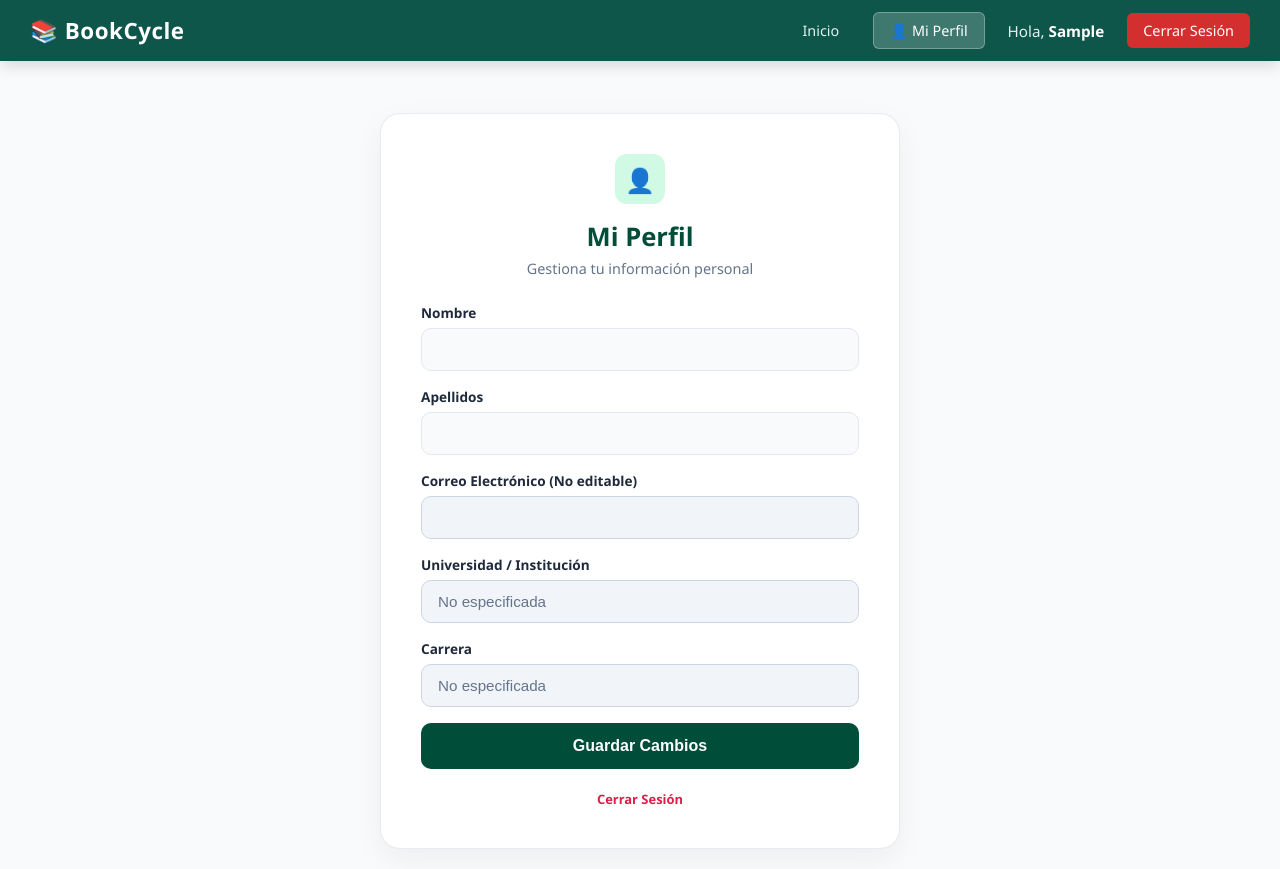
After one commit to cristopherocampo/proyecto-ambiente-web, a PHP site: template app/views/perfil/index.php in a window 1280 px wide. The commit adds this page. Run offline with PHP 8.4, Linux system fonts and the light colour scheme; the template is opened without the code that fills it, so the values that code supplies are empty; the visitor is signed in with stand-in values (Sample User, id 1); some libraries are stand-ins or nearby versions.

Commit message:
Perfil
perfil

```diff
--- a/app/controllers/AuthController.php
+++ b/app/controllers/AuthController.php
@@ -1,5 +1,5 @@
 <?php
-require_once '../app/core/Controller.php';
+require_once 'app/core/Controller.php';
 
 class AuthController extends Controller {
 
@@ -27,14 +27,14 @@ class AuthController extends Controller {
             $email = trim($_POST['email'] ?? '');
             $password = $_POST['password'] ?? '';
 
-            $userModel = $this->model('User');
+            $userModel = $this->model('UserEstudiante');
             $user = $userModel->getByEmail($email);
 
             if ($user && password_verify($password, $user['password'])) {
                 $_SESSION['user_id'] = $user['id'];
                 $_SESSION['user_name'] = $user['nombre'];
 
-                $this->redirect('/user/index');
+                $this->redirect('/home/index');
             } else {
                 $this->view('auth/login', ['error' => 'Correo o contraseña incorrectos']);
             }
--- a/app/controllers/RegistroController.php
+++ b/app/controllers/RegistroController.php
@@ -1,5 +1,5 @@
 <?php
-require_once '../app/core/Controller.php';
+require_once 'app/core/Controller.php';
 
 class RegistroController extends Controller {
 
@@ -14,7 +14,7 @@ class RegistroController extends Controller {
             $this->redirect('/user/index');
         }
 
-        $userModel = $this->model('User');
+        $userModel = $this->model('UserEstudiante');
 
         $data = [
             'instituciones' => $userModel->getInstituciones(),
@@ -33,7 +33,7 @@ class RegistroController extends Controller {
             $institucion_id = $_POST['institucion_id'] ?? null;
             $carrera_id     = $_POST['carrera_id'] ?? null;
 
-            $userModel = $this->model('User');
+            $userModel = $this->model('UserEstudiante');
 
 
             $data = [
--- a/app/core/App.php
+++ b/app/core/App.php
@@ -8,12 +8,12 @@ class App {
     public function __construct() {
         $url = $this->parseUrl();
 
-        if (isset($url[0]) && file_exists('../app/controllers/' . ucfirst($url[0]) . 'Controller.php')) {
+        if (isset($url[0]) && file_exists('app/controllers/' . ucfirst($url[0]) . 'Controller.php')) {
             $this->controller = ucfirst($url[0]) . 'Controller';
             unset($url[0]);
         }
 
-        require_once '../app/controllers/' . $this->controller . '.php';
+        require_once 'app/controllers/' . $this->controller . '.php';
         $this->controller = new $this->controller;
 
         if (isset($url[1])) {
--- a/app/core/Controller.php
+++ b/app/core/Controller.php
@@ -1,13 +1,13 @@
 <?php
 class Controller {
     public function model($model) {
-        require_once '../app/models/' . $model . '.php';
+        require_once 'app/models/' . $model . '.php';
         return new $model();
     }
 
     public function view($view, $data = []) {
-        if (file_exists('../app/views/' . $view . '.php')) {
-            require_once '../app/views/' . $view . '.php';
+        if (file_exists('app/views/' . $view . '.php')) {
+            require_once 'app/views/' . $view . '.php';
         } else {
             die("La vista $view no existe.");
         }
--- a/app/views/layouts/header.php
+++ b/app/views/layouts/header.php
@@ -4,9 +4,7 @@
     <meta charset="UTF-8">
     <meta name="viewport" content="width=device-width, initial-scale=1.0">
     <title>BookCycle - Plataforma de Intercambio Académico</title>
-    <link rel="stylesheet" href="<?= BASE_URL ?>/css/style.css">
-
-
+    <link rel="stylesheet" href="<?= BASE_URL ?>/public/css/style.css">
     <script src="https://cdn.jsdelivr.net/npm/sweetalert2@11"></script>
 </head>
 <body>
@@ -14,23 +12,23 @@
     <?php if (isset($_SESSION['user_id'])): ?>
     <nav class="navbar">
         <div class="nav-brand">
-            <a href="<?= BASE_URL ?>/user/index" style="text-decoration: none; color: inherit;">
+            <a href="<?= BASE_URL ?>/home/index">
                 📚 BookCycle
             </a>
         </div>
 
         <div class="nav-menu">
-            <a href="<?= BASE_URL ?>/user/index" class="btn btn-secondary btn-sm">Inicio</a>
+            <a href="<?= BASE_URL ?>/home/index" class="btn-nav">Inicio</a>
 
-            <a href="<?= BASE_URL ?>/perfil/index" class="btn btn-primary btn-sm">
+            <a href="<?= BASE_URL ?>/perfil/index" class="btn-nav btn-primary-nav">
                 👤 Mi Perfil
             </a>
 
             <span class="nav-user">
-                Hola, <strong><?= htmlspecialchars($_SESSION['user_name'] ?? 'Estudiante') ?></strong>
+                Hola, <strong><?= htmlspecialchars($_SESSION['user_nombre'] ?? $_SESSION['user_name'] ?? 'Estudiante') ?></strong>
             </span>
 
-            <a href="<?= BASE_URL ?>/auth/logout" class="btn btn-danger btn-sm">Cerrar Sesión</a>
+            <a href="<?= BASE_URL ?>/auth/logout" class="btn-nav btn-logout-nav">Cerrar Sesión</a>
         </div>
     </nav>
     <?php endif; ?>
--- /dev/null
+++ b/app/views/perfil/index.php
@@ -0,0 +1,52 @@
+<?php require_once 'app/views/layouts/header.php'; ?>
+
+<div class="login-wrapper">
+    <div class="glass-card profile-card">
+        <div class="auth-header">
+            <div class="logo-icon">👤</div>
+            <h2>Mi Perfil</h2>
+            <p class="subtitle">Gestiona tu información personal</p>
+        </div>
+
+        <?php if (!empty($data['mensaje'])): ?>
+            <div class="alert alert-<?= $data['mensaje']['tipo'] === 'exito' ? 'success' : 'danger' ?>">
+                <?= $data['mensaje']['texto'] ?>
+            </div>
+        <?php endif; ?>
+
+        <form action="<?= BASE_URL ?>/perfil/actualizar" method="POST" class="auth-form">
+            <div class="form-group">
+                <label for="nombre">Nombre</label>
+                <input type="text" id="nombre" name="nombre" class="form-control" value="<?= htmlspecialchars($data['usuario']['nombre'] ?? '') ?>" required>
+            </div>
+
+            <div class="form-group">
+                <label for="apellidos">Apellidos</label>
+                <input type="text" id="apellidos" name="apellidos" class="form-control" value="<?= htmlspecialchars($data['usuario']['apellidos'] ?? '') ?>" required>
+            </div>
+
+            <div class="form-group">
+                <label for="correo">Correo Electrónico (No editable)</label>
+                <input type="email" id="correo" class="form-control input-disabled" value="<?= htmlspecialchars($data['usuario']['correo'] ?? '') ?>" disabled readonly>
+            </div>
+
+            <div class="form-group">
+                <label for="institucion">Universidad / Institución</label>
+                <input type="text" id="institucion" class="form-control input-disabled" value="<?= htmlspecialchars($data['usuario']['institucion'] ?? 'No especificada') ?>" disabled readonly>
+            </div>
+
+            <div class="form-group">
+                <label for="carrera">Carrera</label>
+                <input type="text" id="carrera" class="form-control input-disabled" value="<?= htmlspecialchars($data['usuario']['carrera'] ?? 'No especificada') ?>" disabled readonly>
+            </div>
+
+            <button type="submit" class="btn-primary">Guardar Cambios</button>
+        </form>
+
+        <div class="auth-footer" style="margin-top: 20px;">
+            <a href="<?= BASE_URL ?>/auth/logout" class="btn-logout">Cerrar Sesión</a>
+        </div>
+    </div>
+</div>
+
+<?php require_once 'app/views/layouts/footer.php'; ?>
--- a/public/css/style.css
+++ b/public/css/style.css
@@ -1,16 +1,16 @@
-/* ===================================================
+/*
    ESTILOS LOGIN Y REGISTRO
-   =================================================== */
+   */
 :root {
-    --primary-color: #004D3A;        /* Verde oscuro BookCycle */
-    --primary-hover: #003326;        /* Verde más oscuro para hover */
-    --accent-color: #4cd9a4;         /* Verde claro de marca */
-    --bg-light: #f8fafc;             /* Fondo gris muy suave */
-    --card-bg: #ffffff;              /* Fondo blanco para tarjetas */
-    --text-color: #1e293b;           /* Texto principal */
-    --text-muted: #64748b;          /* Texto secundario */
-    --border-color: #e2e8f0;        /* Borde de inputs */
-    --input-bg: #f8fafc;             /* Fondo de inputs */
+    --primary-color: #004D3A;
+    --primary-hover: #003326;
+    --accent-color: #4cd9a4;
+    --bg-light: #f8fafc;
+    --card-bg: #ffffff;
+    --text-color: #1e293b;
+    --text-muted: #64748b;
+    --border-color: #e2e8f0;
+    --input-bg: #f8fafc;
 }
 
 body {
@@ -204,3 +204,123 @@ body {
     color: #166534;
     border: 1px solid #bbf7d0;
 }
+
+/* ESTILOS HEADER */
+
+.navbar {
+    display: flex;
+    justify-content: space-between;
+    align-items: center;
+    padding: 12px 30px;
+    background: rgba(0, 77, 64, 0.95);
+    backdrop-filter: blur(10px);
+    box-shadow: 0 4px 15px rgba(0, 0, 0, 0.15);
+    color: #ffffff;
+    position: sticky;
+    top: 0;
+    z-index: 1000;
+}
+
+.nav-brand a {
+    font-size: 1.4rem;
+    font-weight: bold;
+    color: #ffffff !important;
+    text-decoration: none;
+    letter-spacing: 0.5px;
+}
+
+.nav-menu {
+    display: flex;
+    align-items: center;
+    gap: 18px;
+}
+
+.nav-user {
+    font-size: 0.95rem;
+    color: #e0f2f1;
+    margin: 0 5px;
+}
+
+.nav-user strong {
+    color: #ffffff;
+    text-transform: capitalize;
+}
+
+
+.btn-nav {
+    text-decoration: none;
+    color: #e0f2f1;
+    font-size: 0.9rem;
+    font-weight: 500;
+    padding: 8px 16px;
+    border-radius: 6px;
+    transition: all 0.3s ease;
+}
+
+.btn-nav:hover {
+    background: rgba(255, 255, 255, 0.15);
+    color: #ffffff;
+}
+
+.btn-primary-nav {
+    background: rgba(255, 255, 255, 0.2);
+    border: 1px solid rgba(255, 255, 255, 0.3);
+    color: #ffffff !important;
+}
+
+.btn-primary-nav:hover {
+    background: rgba(255, 255, 255, 0.3);
+    transform: translateY(-1px);
+}
+
+.btn-logout-nav {
+    background-color: #d32f2f;
+    color: #ffffff !important;
+}
+
+.btn-logout-nav:hover {
+    background-color: #b71c1c;
+    box-shadow: 0 2px 8px rgba(211, 47, 47, 0.4);
+}
+
+.container.mt-4 {
+    margin-top: 2rem;
+    padding: 0 20px;
+}
+
+
+
+/* PERFIL */
+
+.login-wrapper {
+    display: flex;
+    justify-content: center;
+    align-items: center;
+    min-height: calc(100vh - 120px);
+    padding: 20px;
+}
+
+.profile-card {
+    max-width: 520px;
+    margin: 0 auto;
+}
+
+.input-disabled {
+    background-color: #f1f5f9 !important;
+    color: #64748b !important;
+    cursor: not-allowed;
+    border-color: #cbd5e1 !important;
+}
+
+.btn-logout {
+    color: #e11d48 !important;
+    text-decoration: none;
+    font-weight: 600;
+    font-size: 0.9em;
+    transition: color 0.2s ease;
+}
+
+.btn-logout:hover {
+    color: #be123c !important;
+    text-decoration: underline;
+}
```
Also changed, not shown: app/controllers/HomeController.php (added, +22 -0 lines), app/controllers/PerfilController.php (added, +57 -0 lines), app/models/UserEstudiante.php (added, +81 -0 lines), app/views/auth/login.php (+19 -9 lines), app/views/auth/registro.php (+38 -25 lines), app/views/home/index.php (added, +21 -0 lines), index.php (+4 -4 lines), .htaccess (added).
